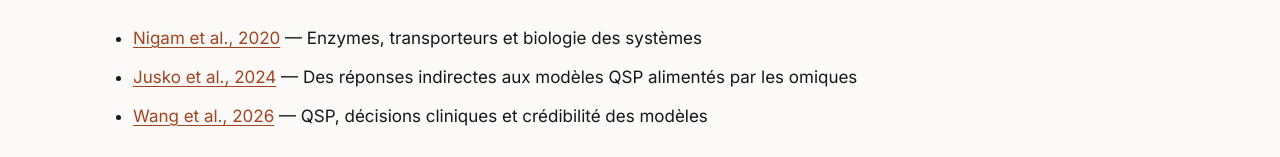
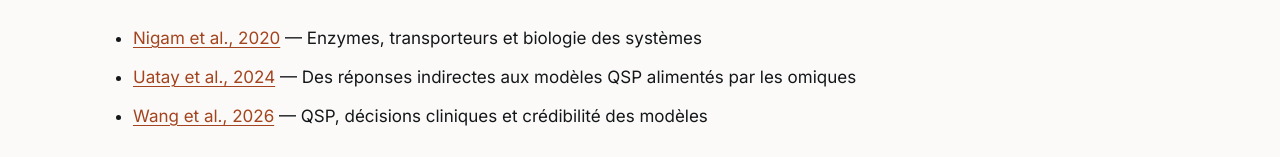
Before and after one commit to rberrah/rberrah.github.io, a SvelteKit app: page /domaines in a window 1280 px wide. Shown: the part 5965-6122 px from the top of the page. Built offline with nearby package versions, Linux system fonts and the light colour scheme.

Commit message:
fix(references): attribute omics-powered QSP review to Uatay et al.

```diff
--- a/src/routes/domaines/+page.svelte
+++ b/src/routes/domaines/+page.svelte
@@ -167,7 +167,7 @@
     )}</p>
     <ul>
       <li><a href="https://doi.org/10.1002/cpt.1818" target="_blank" rel="noopener noreferrer">Nigam et al., 2020</a> — {t('Enzymes, transporteurs et biologie des systèmes','Drug-metabolizing enzymes, transporters and systems biology')}</li>
-      <li><a href="https://doi.org/10.1016/j.xphs.2023.10.032" target="_blank" rel="noopener noreferrer">Jusko et al., 2024</a> — {t('Des réponses indirectes aux modèles QSP alimentés par les omiques','From indirect response models to omics-powered QSP')}</li>
+      <li><a href="https://doi.org/10.1016/j.xphs.2023.10.032" target="_blank" rel="noopener noreferrer">Uatay et al., 2024</a> — {t('Des réponses indirectes aux modèles QSP alimentés par les omiques','From indirect response models to omics-powered QSP')}</li>
       <li><a href="https://doi.org/10.1002/jcph.70289" target="_blank" rel="noopener noreferrer">Wang et al., 2026</a> — {t('QSP, décisions cliniques et crédibilité des modèles','QSP, clinical decisions and model credibility')}</li>
     </ul>
   </section>
```
